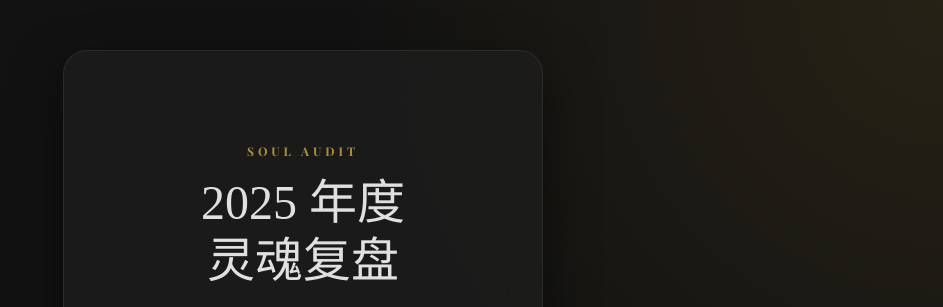
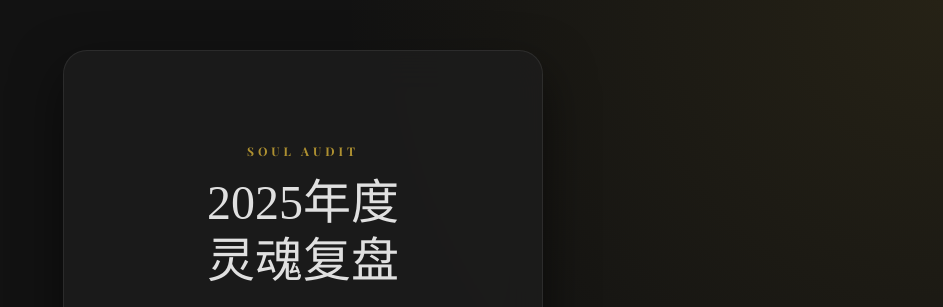
Before and after one commit to Liam19930115/soul-audit-2025, a website: page index.html in a window 1280 px wide. Shown: the top 307 px of the page, without its empty margins (337-1280 px from the left). Drawn offline with nearby package versions, Linux system fonts and the light colour scheme; a web font is replaced by a local one.

Commit message:
Add files via upload

```diff
--- a/index.html
+++ b/index.html
@@ -22,7 +22,7 @@
         <div id="startPage" class="page active">
             <div class="bg-watermark">2025</div> <div class="header">
                 <div class="logo-text">SOUL AUDIT</div>
-                <h1 class="title">2025 年度<br>灵魂复盘</h1>
+                <h1 class="title">2025年度<br>灵魂复盘</h1>
                 <p class="subtitle">这不是普通的问卷<br>是你与潜意识的深度对话</p>
             </div>
 
```
